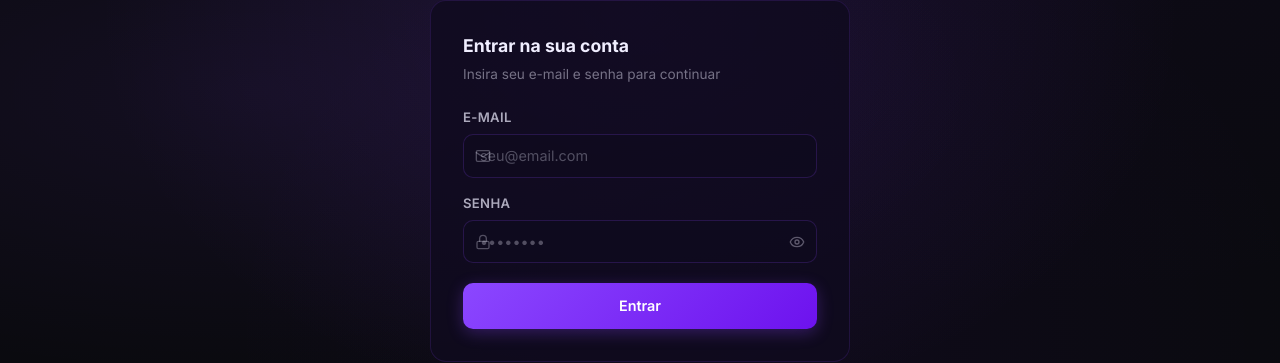
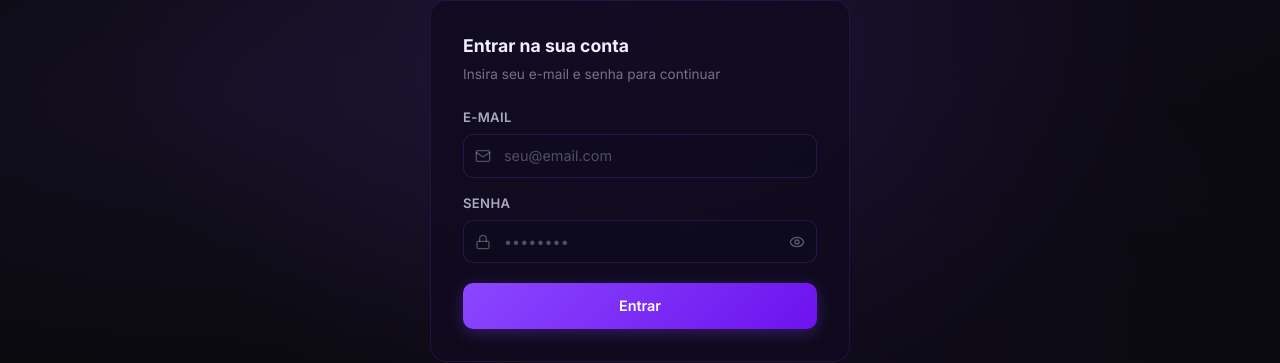
Before and after one commit to Leridia-Casa/acae-chamados, a Next.js app: page /login in a window 1280 px wide. Shown: the part 307-670 px from the top of the page. Built offline with nearby package versions, Linux system fonts and the light colour scheme.

Commit message:
style: fix login input padding to prevent icon overlap

```diff
--- a/src/app/login/page.tsx
+++ b/src/app/login/page.tsx
@@ -86,7 +86,7 @@ export default function LoginPage() {
                   id="email"
                   type="email"
                   className="Acaê-input"
-                  style={{ paddingLeft: '1.0rem' }}
+                  style={{ paddingLeft: '2.5rem' }}
                   placeholder="seu@email.com"
                   value={email}
                   onChange={e => setEmail(e.target.value)}
@@ -106,7 +106,7 @@ export default function LoginPage() {
                   id="password"
                   type={showPassword ? 'text' : 'password'}
                   className="Acaê-input"
-                  style={{ paddingLeft: '1.0rem', paddingRight: '1.0rem' }}
+                  style={{ paddingLeft: '2.5rem', paddingRight: '2.5rem' }}
                   placeholder="••••••••"
                   value={password}
                   onChange={e => setPassword(e.target.value)}
```
